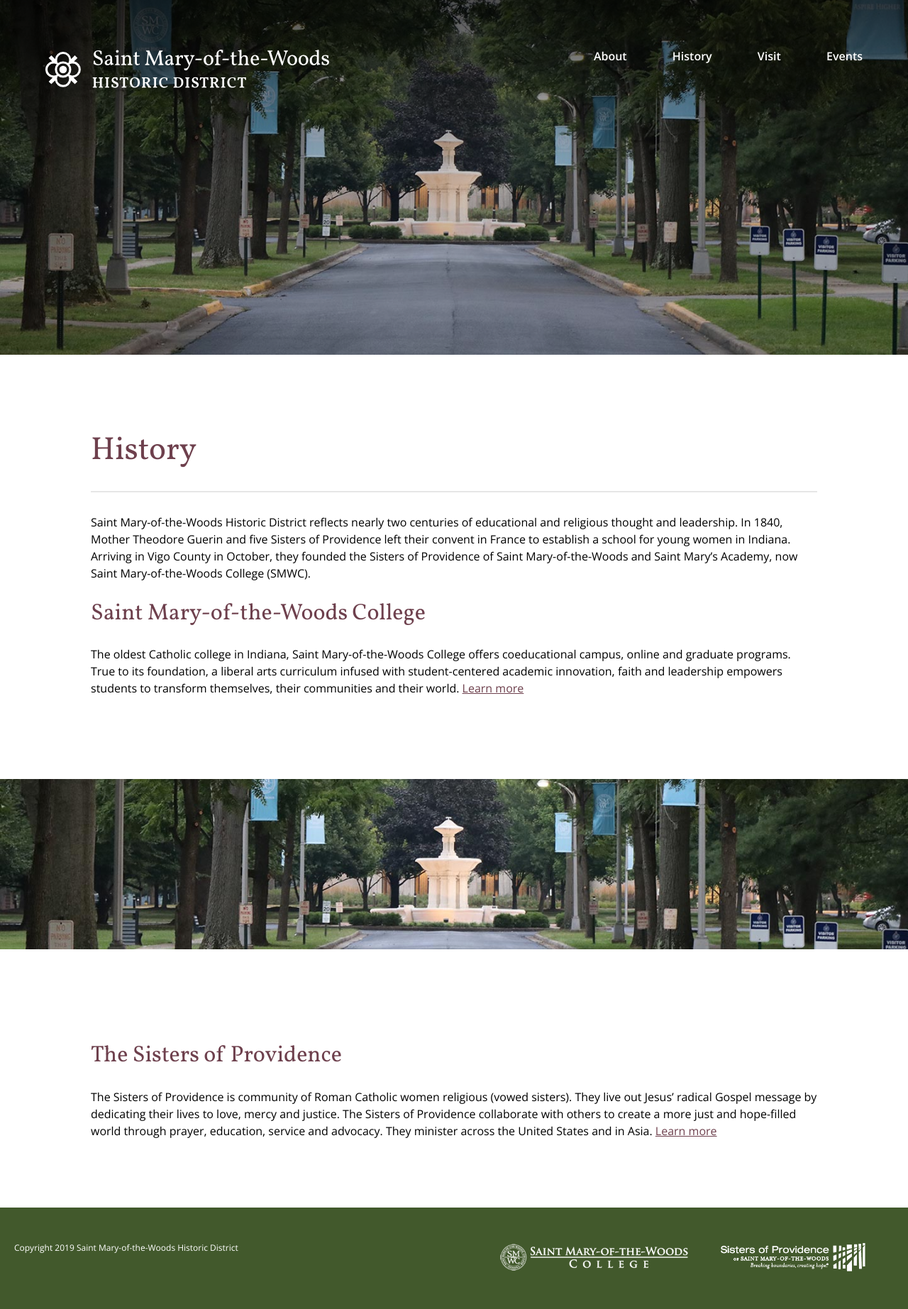
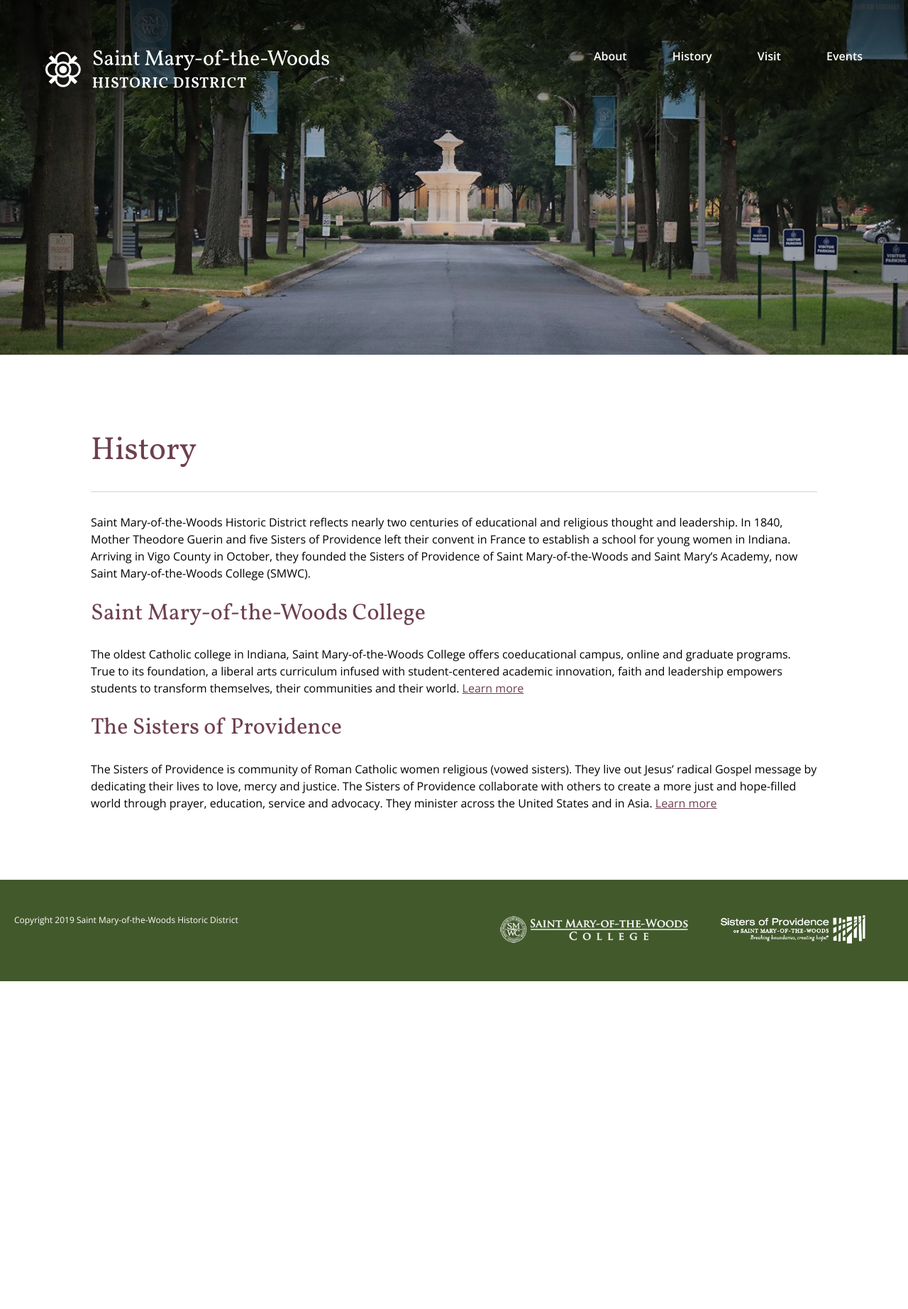
Before and after one commit to smwcollege/smw-historic-district, a Jekyll site: the page built from history.md, in a window 1280 px wide. Shown: the whole page at 71% size. Built offline with Jekyll 4.4.1, drawn with Linux system fonts in a browser that asks for light colours; after the commit the page ends 1383 px from its top, so only the background shows below that.

Commit message:
Updated History layout

```diff
--- a/history.md
+++ b/history.md
@@ -11,8 +11,6 @@ Saint Mary-of-the-Woods College
 
 The oldest Catholic college in Indiana, Saint Mary-of-the-Woods College offers coeducational campus, online and graduate programs. True to its foundation, a liberal arts curriculum infused with student-centered academic innovation, faith and leadership empowers students to transform themselves, their communities and their world. [Learn more](https://www.smwc.edu/about/history/)
 
-![fullwidth-image](/assets/images/smw_avenue.jpg){:class="fullwidth"}
-
 The Sisters of Providence
 ---
 
```
